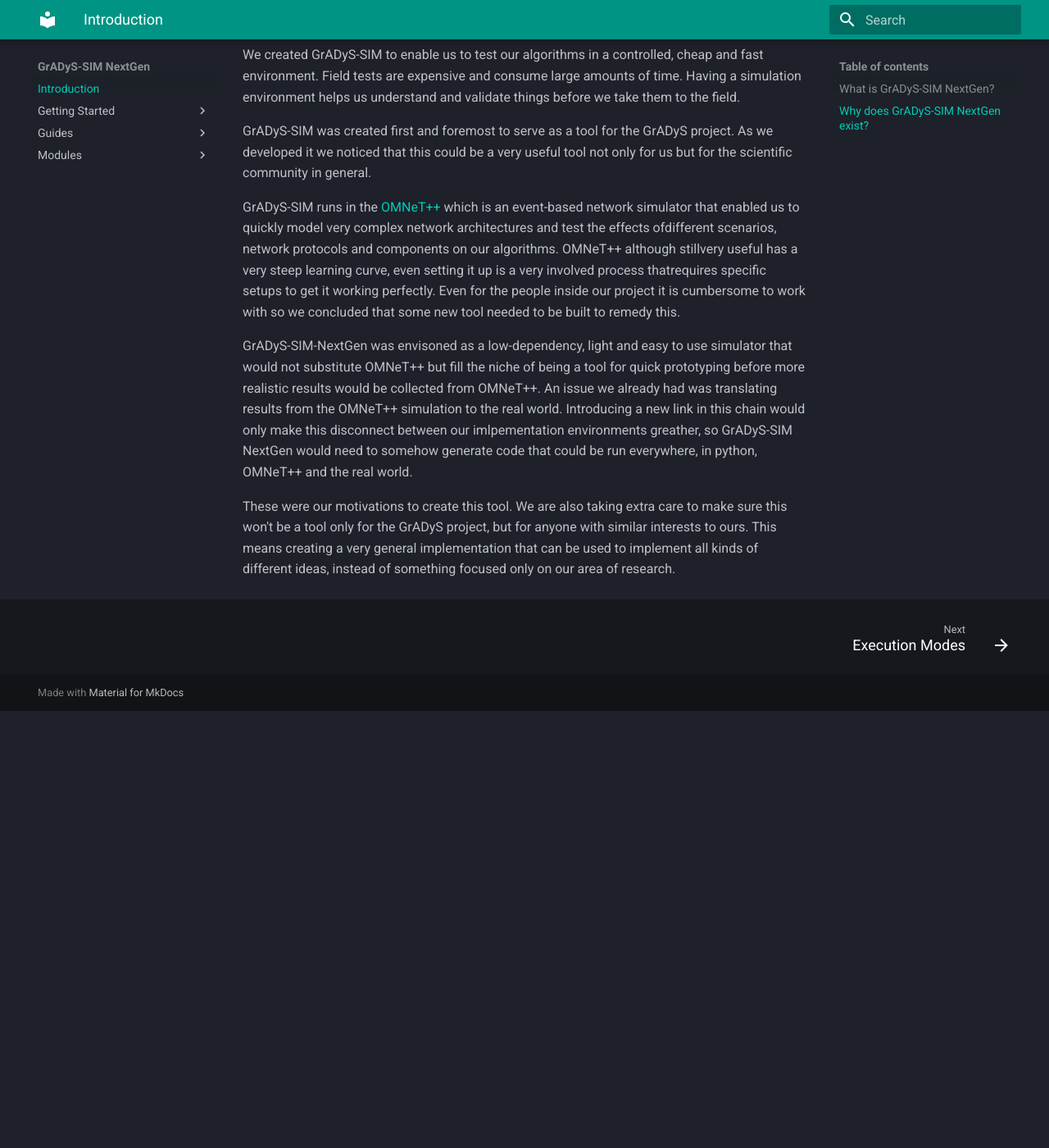
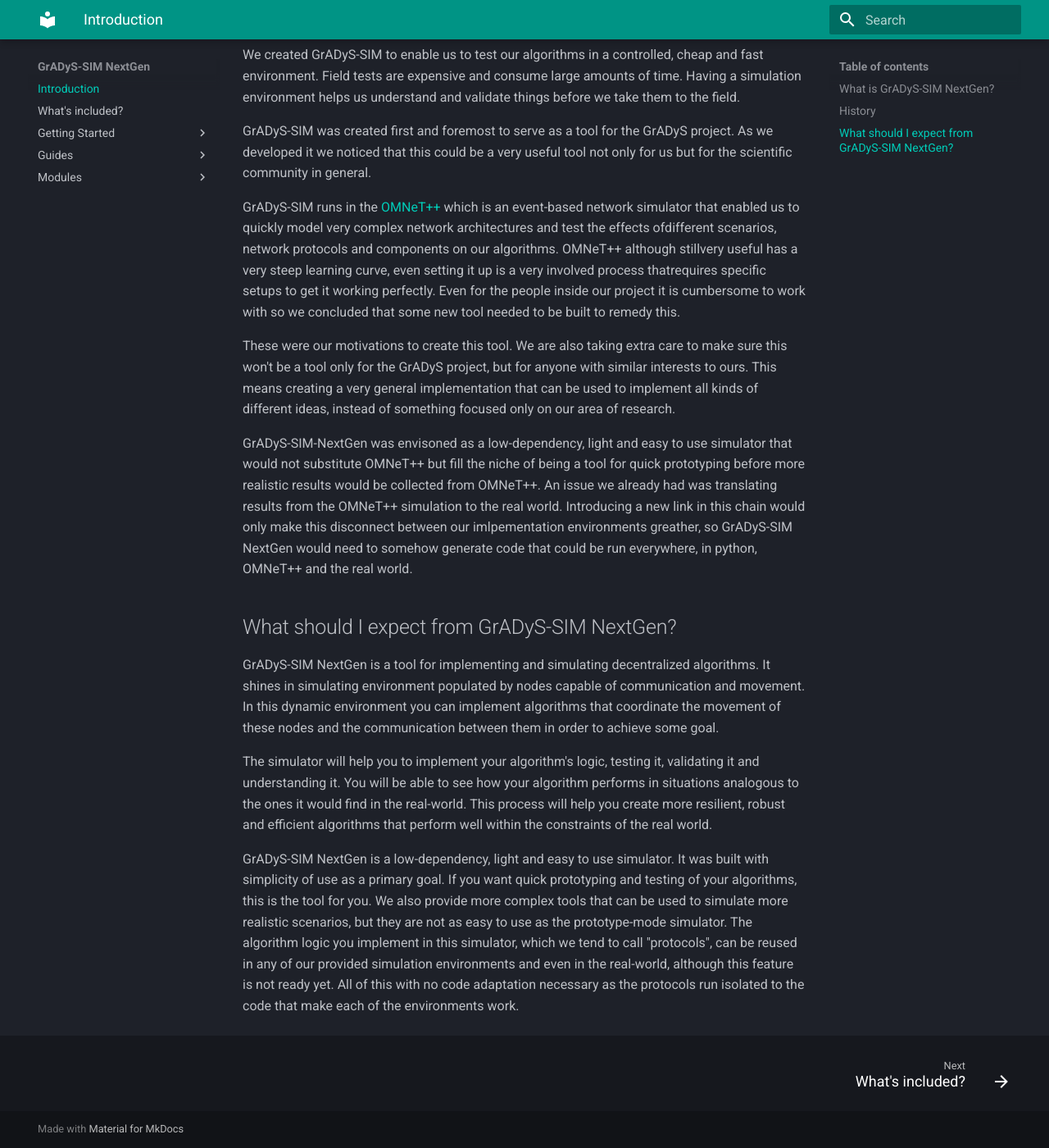
Before and after one commit to Project-GrADyS/gradys-sim-nextgen, an MkDocs documentation site: the page built from docs/index.md, in a window 1280 px wide and 1400 px high, scrolled down 1279 px. Shown: the whole window at 82% size. Built offline with MkDocs 1.6.1 and Material for MkDocs 9.7.7, drawn with Linux system fonts in a browser that asks for light colours; before the commit the page ends 2146 px from its top, so only the background shows below that; some of the changed text lies outside the part shown.

Commit message:
Enhancing project's documentation

```diff
--- a/docs/index.md
+++ b/docs/index.md
@@ -35,7 +35,7 @@
 expects. GrADyS-SIM NextGen provides integrations to three environment types which
 are the previously mentioned modes.
 
-## Why does GrADyS-SIM NextGen exist?
+## History
 
 ![GrADyS and LAC](./assets/gradys_and_lac.png){ align=center }
 
@@ -61,6 +61,12 @@
 perfectly. Even for the people inside our project it is cumbersome to work with so we
 concluded that some new tool needed to be built to remedy this.
 
+These were our motivations to create this tool. We are also taking extra care to make
+sure this won't be a tool only for the GrADyS project, but for anyone with similar
+interests to ours. This means creating a very general implementation that can be
+used to implement all kinds of different ideas, instead of something focused only
+on our area of research.
+
 GrADyS-SIM-NextGen was envisoned as a low-dependency, light and easy to use simulator that
 would not substitute OMNeT++ but fill the niche of being a tool for quick prototyping
 before more realistic results would be collected from OMNeT++. An issue we already had
@@ -69,8 +75,27 @@
 environments greather, so GrADyS-SIM NextGen would need to somehow generate code that could
 be run everywhere, in python, OMNeT++ and the real world.
 
-These were our motivations to create this tool. We are also taking extra care to make
-sure this won't be a tool only for the GrADyS project, but for anyone with similar
-interests to ours. This means creating a very general implementation that can be
-used to implement all kinds of different ideas, instead of something focused only
-on our area of research.
+## What should I expect from GrADyS-SIM NextGen?
+
+GrADyS-SIM NextGen is a tool for implementing and simulating decentralized
+algorithms. It shines in simulating environment populated by nodes capable of
+communication and movement. In this dynamic environment you can implement
+algorithms that coordinate the movement of these nodes and the communication
+between them in order to achieve some goal.
+
+The simulator will help you to implement your algorithm's logic, testing it,
+validating it and understanding it. You will be able to see how your algorithm
+performs in situations analogous to the ones it would find in the real-world.
+This process will help you create more resilient, robust and efficient
+algorithms that perform well within the constraints of the real world.
+
+GrADyS-SIM NextGen is a low-dependency, light and easy to use simulator. It was
+built with simplicity of use as a primary goal. If you want quick prototyping
+and testing of your algorithms, this is the tool for you. We also provide more
+complex tools that can be used to simulate more realistic scenarios, but they
+are not as easy to use as the prototype-mode simulator. The algorithm logic you
+implement in this simulator, which we tend to call "protocols", can be reused
+in any of our provided simulation environments and even in the real-world,
+although this feature is not ready yet. All of this with no code adaptation
+necessary as the protocols run isolated to the code that make each of the
+environments work.
```
Also changed, not shown: docs/Getting Started/execution.md (+9 -2 lines), docs/Modules/Simulator/index.md (+2 -4 lines), docs/framework.md (added, +161 -0 lines), docs/assets/framework_architecture_diagram.svg (added), 3 other files.
